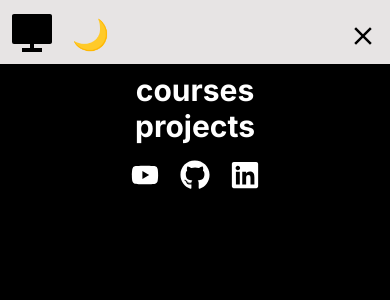
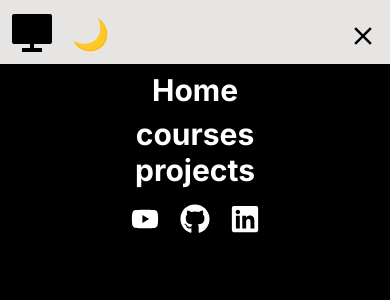
Before and after one commit to webdev-ashishk/suman-malkar-next, a Next.js app: page /courses in a window 390 px wide. Both pictures are taken after a click on the button 363 px from the left and 35 px from the top of the page. Shown: the top 300 px of the page. Built offline with nearby package versions, Linux system fonts and the light colour scheme.

Commit message:
added home routes

```diff
--- a/components/NavBar.jsx
+++ b/components/NavBar.jsx
@@ -98,6 +98,11 @@ const NavBar = () => {
             <ul className="w-full h-screen text-3xl font-bold text-center bg-black text-white">
               <li className="mt-2">
                 <button onClick={toggleMenu}>
+                  <Link href="/">Home</Link>
+                </button>
+              </li>
+              <li className="mt-2">
+                <button onClick={toggleMenu}>
                   <Link href="/courses">courses</Link>
                 </button>
               </li>
```
